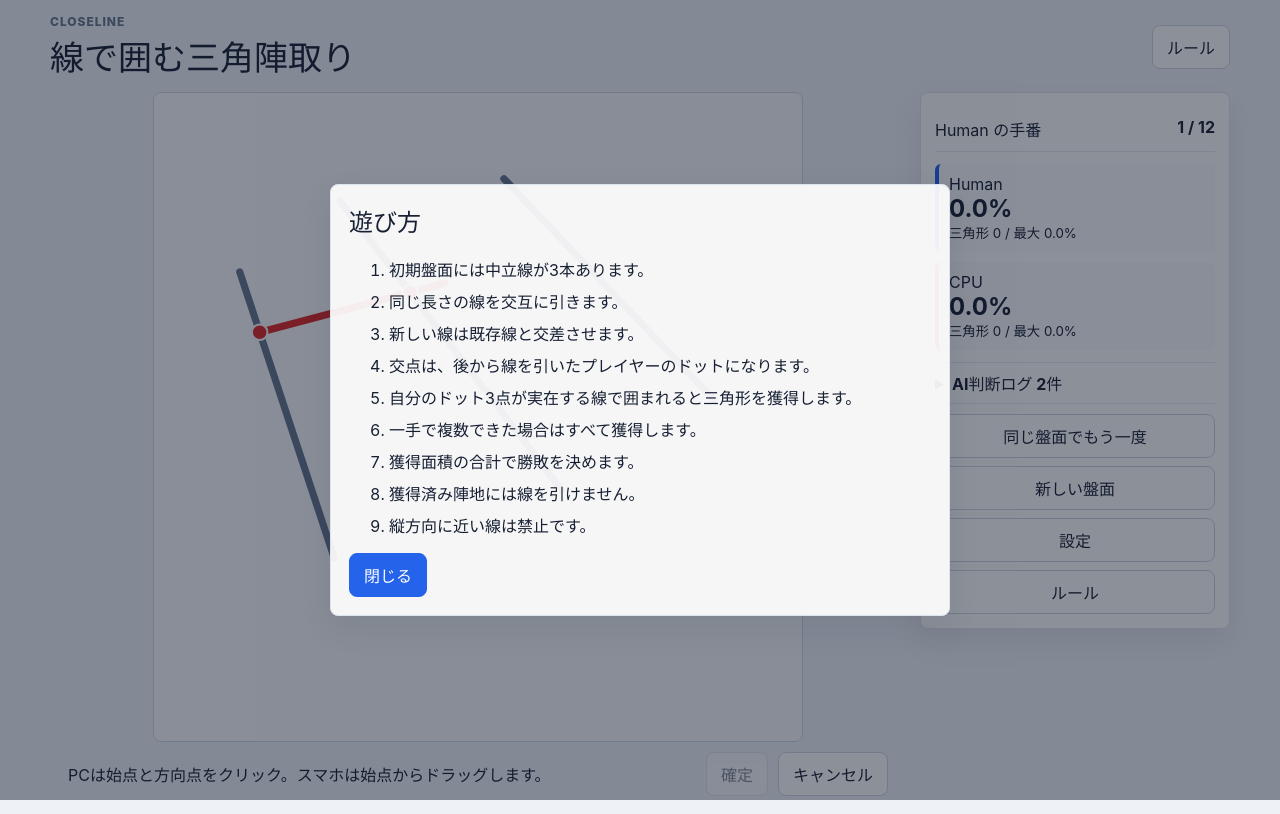
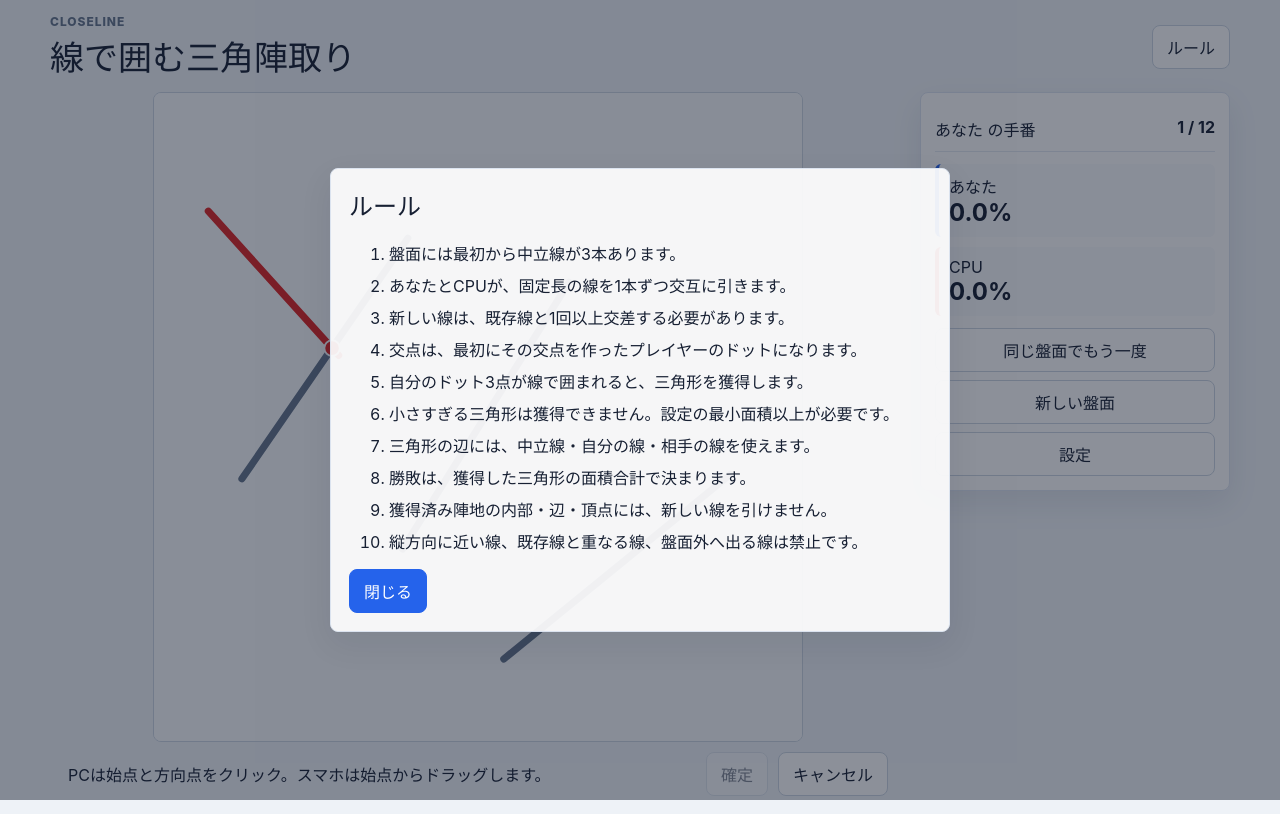
Before and after one commit to tutti-works/closeline, a React (Vite) app: page / in a window 1280 px wide. Built offline with nearby package versions, Linux system fonts and the light colour scheme.

Commit message:
feat: ルール表示とスコアUIを整理

```diff
--- a/src/App.tsx
+++ b/src/App.tsx
@@ -53,7 +53,7 @@ export default function App() {
       </header>
       <div className="layout">
         <GameBoard state={state} setState={setState} />
-        <ScorePanel state={state} thinking={thinking} onSetup={() => setShowSetup(true)} onRules={() => setShowTutorial(true)} onRestart={(newSeed) => startNew(settings, newSeed)} />
+        <ScorePanel state={state} thinking={thinking} onSetup={() => setShowSetup(true)} onRestart={(newSeed) => startNew(settings, newSeed)} />
       </div>
       <Tutorial open={showTutorial} onClose={() => setShowTutorial(false)} />
       <ResultModal state={state} onSame={() => startNew(settings, false)} onNew={() => startNew(settings, true)} onSetup={() => setShowSetup(true)} />
--- a/src/components/ResultModal.tsx
+++ b/src/components/ResultModal.tsx
@@ -12,21 +12,15 @@ export function ResultModal({ state, onSame, onNew, onSetup }: Props) {
   if (state.phase !== 'ended' || !state.result) return null;
   const human = scoreFor(state, 'human');
   const cpu = scoreFor(state, 'cpu');
-  const biggestCombo = state.territories.reduce((best, territory) => {
-    const combo = state.territories.filter((item) => item.comboId === territory.comboId);
-    const area = combo.reduce((sum, item) => sum + item.area, 0);
-    return area > best.area ? { count: combo.length, area } : best;
-  }, { count: 0, area: 0 });
+  const winnerLabel = state.result.winner === 'human' ? 'あなた' : 'CPU';
   return (
     <div className="modal-backdrop">
       <section className="modal">
         <p className="eyebrow">{state.result.reason}</p>
-        <h2>{state.result.winner === 'draw' ? '引き分け' : `${state.result.winner === 'human' ? 'Human' : 'CPU'} の勝利`}</h2>
+        <h2>{state.result.winner === 'draw' ? '引き分け' : `${winnerLabel} の勝利`}</h2>
         <div className="result-grid">
-          <span>Human</span><strong>{(human.totalArea * 100).toFixed(1)}%</strong>
+          <span>あなた</span><strong>{(human.totalArea * 100).toFixed(1)}%</strong>
           <span>CPU</span><strong>{(cpu.totalArea * 100).toFixed(1)}%</strong>
-          <span>獲得三角形</span><strong>{state.territories.length}</strong>
-          <span>最大コンボ</span><strong>{biggestCombo.count}個 / {(biggestCombo.area * 100).toFixed(1)}%</strong>
         </div>
         <div className="button-row">
           <button onClick={onSame}>同じ盤面でもう一度</button>
--- a/src/components/ScorePanel.tsx
+++ b/src/components/ScorePanel.tsx
@@ -1,21 +1,18 @@
 import type { GameState, PlayerId } from '../types/game';
 import { scoreFor } from '../game/state';
-import { clearAiDecisionLogs, readAiDecisionLogs } from '../game/cpu/selfPlayLog';
 
 type Props = {
   state: GameState;
   thinking: boolean;
   onSetup: () => void;
-  onRules: () => void;
   onRestart: (newSeed?: boolean) => void;
 };
 
-const playerLabel = (playerId: PlayerId) => (playerId === 'human' ? 'Human' : 'CPU');
+const playerLabel = (playerId: PlayerId) => (playerId === 'human' ? 'あなた' : 'CPU');
 
-export function ScorePanel({ state, thinking, onSetup, onRules, onRestart }: Props) {
+export function ScorePanel({ state, thinking, onSetup, onRestart }: Props) {
   const human = scoreFor(state, 'human');
   const cpu = scoreFor(state, 'cpu');
-  const aiLogs = readAiDecisionLogs();
   return (
     <aside className="score-panel">
       <div className="turn-card">
@@ -23,37 +20,24 @@ export function ScorePanel({ state, thinking, onSetup, onRules, onRestart }: Pro
         <strong>{state.turn} / {state.settings.maxTurns}</strong>
       </div>
       <div className="score-grid">
-        <Score name="Human" color="human" area={human.totalArea} count={human.count} max={human.maxArea} />
-        <Score name="CPU" color="cpu" area={cpu.totalArea} count={cpu.count} max={cpu.maxArea} />
+        <Score name="あなた" color="human" area={human.totalArea} />
+        <Score name="CPU" color="cpu" area={cpu.totalArea} />
       </div>
       {state.lastMessage && <p className="notice">{state.lastMessage}</p>}
-      <details className="ai-log">
-        <summary>AI判断ログ {aiLogs.length}件</summary>
-        {aiLogs.slice(0, 3).map((log) => (
-          <div key={log.id} className="ai-log-entry">
-            <strong>{log.playerId} T{log.turn}</strong>
-            <span>候補 {log.candidateCount} / 得点 {log.selected.score}</span>
-            <small>獲得予定 {(log.selected.gainedArea * 100).toFixed(1)}% / 三角形 {log.selected.triangles}</small>
-          </div>
-        ))}
-        <button onClick={clearAiDecisionLogs}>ログを消去</button>
-      </details>
       <div className="button-row stacked">
         <button onClick={() => onRestart(false)}>同じ盤面でもう一度</button>
         <button onClick={() => onRestart(true)}>新しい盤面</button>
         <button onClick={onSetup}>設定</button>
-        <button onClick={onRules}>ルール</button>
       </div>
     </aside>
   );
 }
 
-function Score({ name, color, area, count, max }: { name: string; color: string; area: number; count: number; max: number }) {
+function Score({ name, color, area }: { name: string; color: string; area: number }) {
   return (
     <div className={`score ${color}`}>
       <span>{name}</span>
       <strong>{(area * 100).toFixed(1)}%</strong>
-      <small>三角形 {count} / 最大 {(max * 100).toFixed(1)}%</small>
     </div>
   );
 }
--- a/src/components/Tutorial.tsx
+++ b/src/components/Tutorial.tsx
@@ -8,17 +8,18 @@ export function Tutorial({ open, onClose }: Props) {
   return (
     <div className="modal-backdrop">
       <section className="modal">
-        <h2>遊び方</h2>
+        <h2>ルール</h2>
         <ol>
-          <li>初期盤面には中立線が3本あります。</li>
-          <li>同じ長さの線を交互に引きます。</li>
-          <li>新しい線は既存線と交差させます。</li>
-          <li>交点は、後から線を引いたプレイヤーのドットになります。</li>
-          <li>自分のドット3点が実在する線で囲まれると三角形を獲得します。</li>
-          <li>一手で複数できた場合はすべて獲得します。</li>
-          <li>獲得面積の合計で勝敗を決めます。</li>
-          <li>獲得済み陣地には線を引けません。</li>
-          <li>縦方向に近い線は禁止です。</li>
+          <li>盤面には最初から中立線が3本あります。</li>
+          <li>あなたとCPUが、固定長の線を1本ずつ交互に引きます。</li>
+          <li>新しい線は、既存線と1回以上交差する必要があります。</li>
+          <li>交点は、最初にその交点を作ったプレイヤーのドットになります。</li>
+          <li>自分のドット3点が線で囲まれると、三角形を獲得します。</li>
+          <li>小さすぎる三角形は獲得できません。設定の最小面積以上が必要です。</li>
+          <li>三角形の辺には、中立線・自分の線・相手の線を使えます。</li>
+          <li>勝敗は、獲得した三角形の面積合計で決まります。</li>
+          <li>獲得済み陣地の内部・辺・頂点には、新しい線を引けません。</li>
+          <li>縦方向に近い線、既存線と重なる線、盤面外へ出る線は禁止です。</li>
         </ol>
         <button className="primary" onClick={onClose}>閉じる</button>
       </section>
--- a/src/game/initialBoard/generate.ts
+++ b/src/game/initialBoard/generate.ts
@@ -4,13 +4,13 @@ import { isVerticalForbidden, segmentFromCenter, segmentWithinBoard } from '../g
 import { segmentDistance, segmentIntersection } from '../geometry/segments';
 import { createRng, randomBetween } from '../random';
 
-const minDistance = 0.15;
+const minDistance = 0.22;
 const edgeMargin = 0.1;
 
 const fallback = (settings: GameSettings): NeutralLine[] => [
-  makeNeutral('neutral-1', { x: 0.25, y: 0.32 }, -0.42, settings.lineLength * 1.22),
-  makeNeutral('neutral-2', { x: 0.72, y: 0.38 }, 0.38, settings.lineLength * 1.16),
-  makeNeutral('neutral-3', { x: 0.47, y: 0.72 }, -0.18, settings.lineLength * 1.28),
+  makeNeutral('neutral-1', { x: 0.22, y: 0.24 }, -0.38, settings.lineLength * 1.5),
+  makeNeutral('neutral-2', { x: 0.78, y: 0.35 }, 0.36, settings.lineLength * 1.55),
+  makeNeutral('neutral-3', { x: 0.48, y: 0.78 }, -0.16, settings.lineLength * 1.6),
 ];
 
 const makeNeutral = (id: string, center: Point, angle: number, length: number): NeutralLine => {
```
Also changed, not shown: 4 other files (tests, documents, lock files or other folders).
